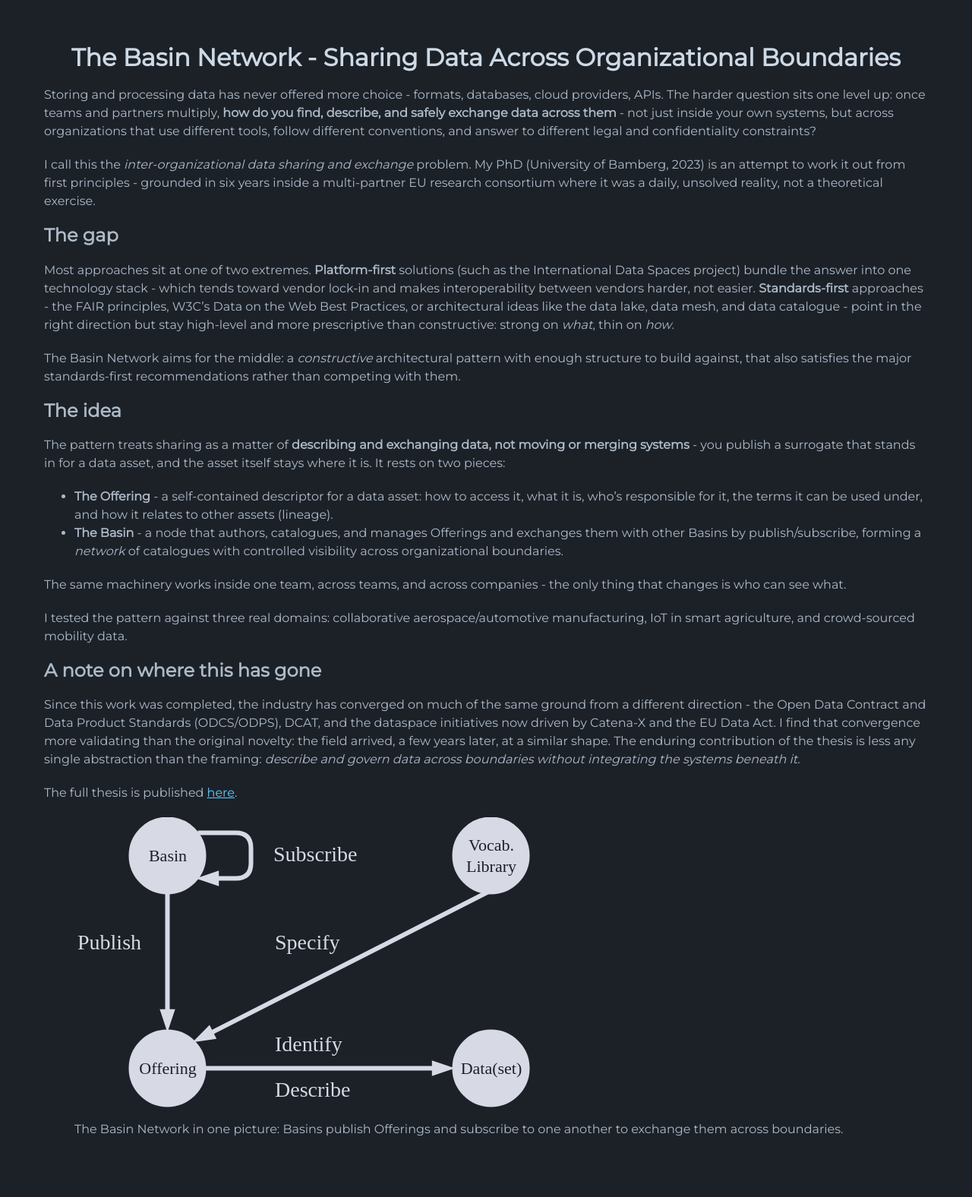
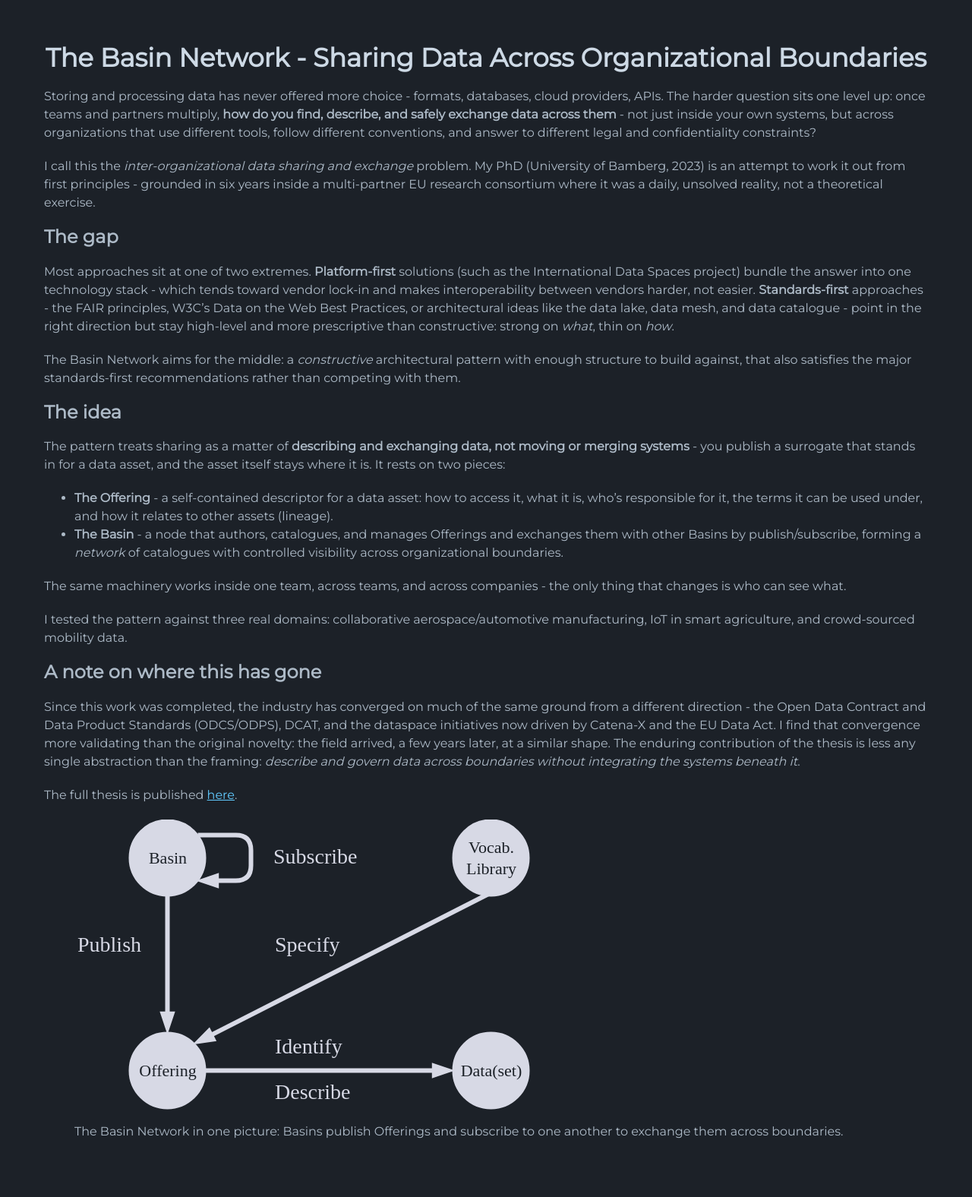
Before and after one commit to n42r/n42r.github.io, a Jekyll site: the page built from the-basin-network.md, in a window 1280 px wide. Shown: the whole page at 76% size. Built offline with Jekyll 4.4.1, drawn with Linux system fonts in a browser that asks for light colours; our own code applies the rules of GitHub Pages for plain Markdown files.

Commit message:
update style

```diff
--- a/assets/css/style.scss
+++ b/assets/css/style.scss
@@ -30,7 +30,7 @@ body {background-color: #1c2128;}
 
 h1 {
  color: #cdd9e5;
- font-size: 32px;
+ font-size: 34px;
  text-align: center;
 }
 
```
